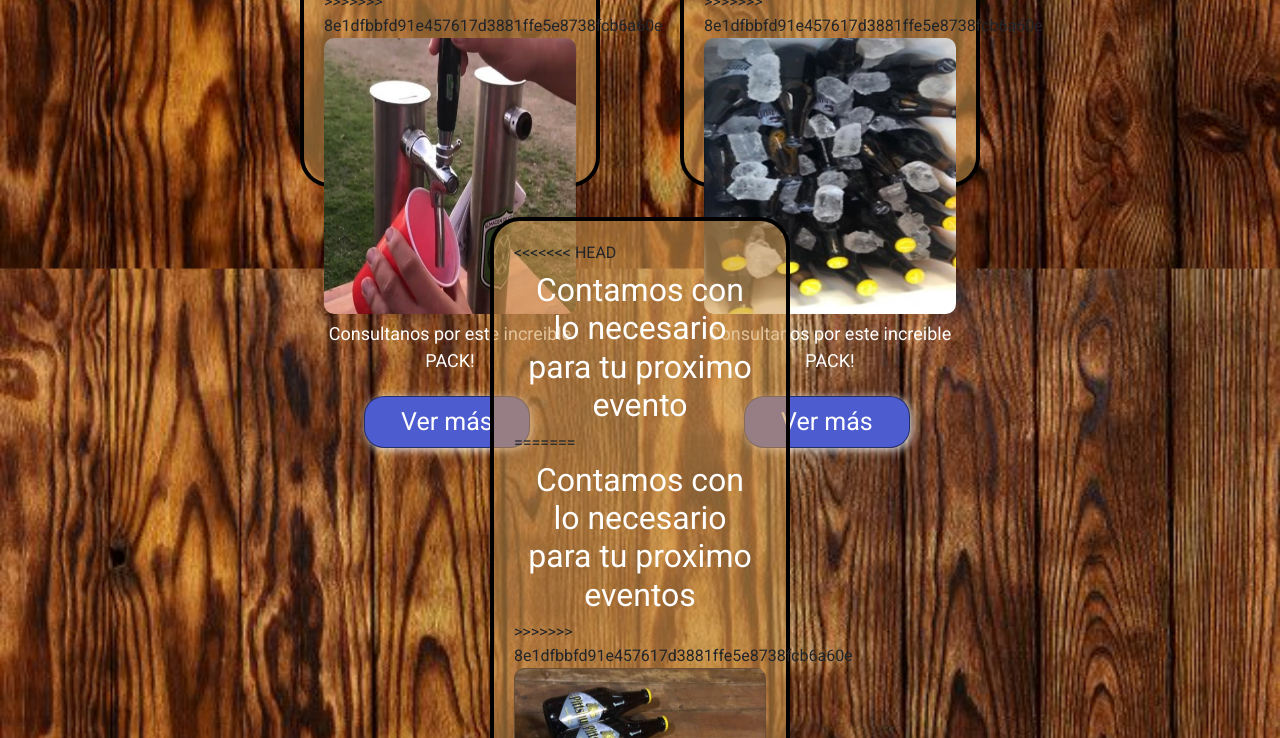
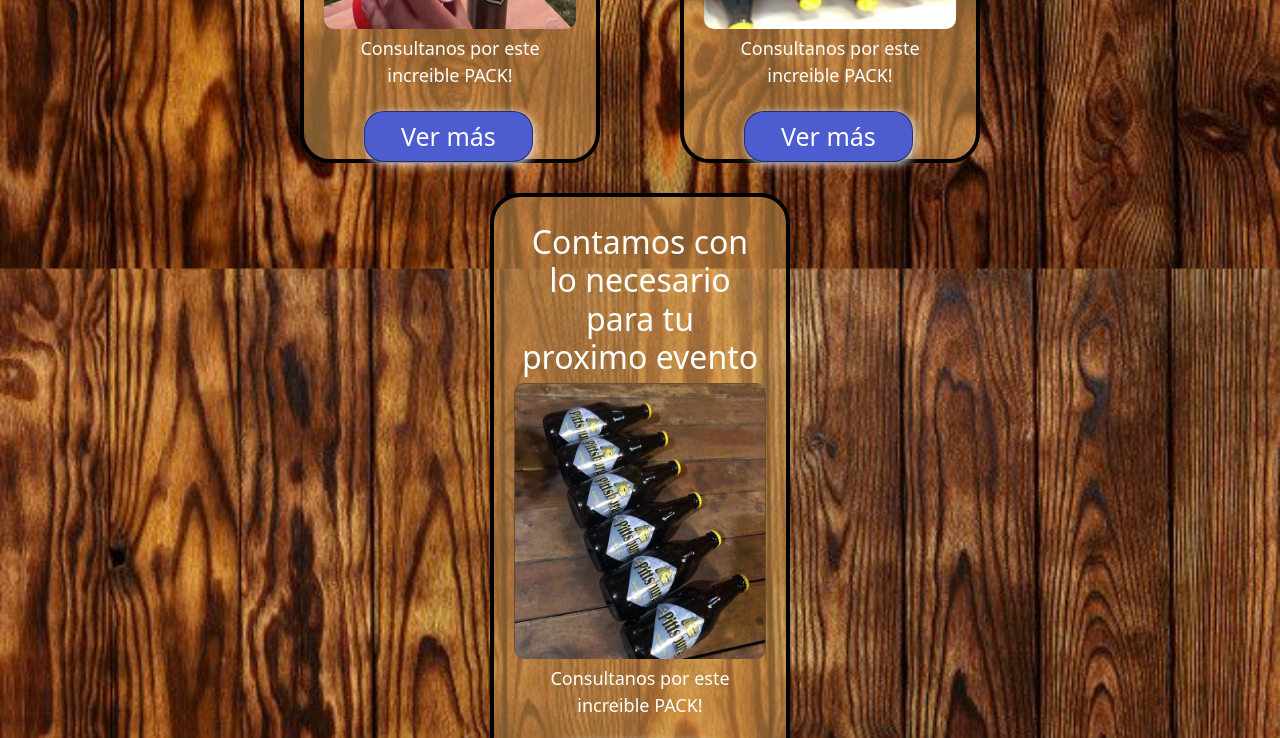
Before and after one commit to PioRamonSibat/pittsburg-birra-artesanal, a website: page index.html in a window 1280 px wide. Shown: the part 584-1322 px from the top of the page. Drawn offline with nearby package versions, Linux system fonts and the light colour scheme.

Commit message:
arreglo de estilos con sass sacando link de style

```diff
--- a/index.html
+++ b/index.html
@@ -10,11 +10,7 @@
     <link rel="shortcut icon" href="./imagenes/logo-pittsburg.png" type="image/x-icon">
     <link href="https://cdn.jsdelivr.net/npm/bootstrap@5.3.0-alpha1/dist/css/bootstrap.min.css" rel="stylesheet"
         integrity="sha384-GLhlTQ8iRABdZLl6O3oVMWSktQOp6b7In1Zl3/Jr59b6EGGoI1aFkw7cmDA6j6gD" crossorigin="anonymous">
-<<<<<<< HEAD
     <link rel="stylesheet" href="css/main.css">
-=======
-    <link rel="stylesheet" href="./css/estilo.css">
->>>>>>> 8e1dfbbfd91e457617d3881ffe5e8738fcb6a60e
     <title>Pittsburg</title>
 </head>
 
@@ -56,31 +52,19 @@
         <div class="container-lg">
             <div class="carta-index row">
                 <div class="col-3 tarjeta-imagen-texto">
-<<<<<<< HEAD
                     <h2>Contamos con lo necesario para tu proximo evento</h2>
-=======
-                    <h2>Contamos con lo necesario para tu proximo eventos</h2>
->>>>>>> 8e1dfbbfd91e457617d3881ffe5e8738fcb6a60e
                     <img src="./imagenes/foto2.jpg" alt="chopperVaso">
                     <p>Consultanos por este increible PACK! </p>
                     <button><a class="boton" href="./paginas/productos.html">Ver más</a></button>
                 </div>
                 <div class="col-3 tarjeta-imagen-texto">
-<<<<<<< HEAD
                     <h2>Contamos con lo necesario para tu proximo evento</h2>
-=======
-                    <h2>Contamos con lo necesario para tu proximo eventos</h2>
->>>>>>> 8e1dfbbfd91e457617d3881ffe5e8738fcb6a60e
                     <img src="./imagenes/foto1.jpg" alt="hieloBot">
                     <p>Consultanos por este increible PACK! </p>
                     <button><a class="boton" href="./paginas/productos.html">Ver más</a></button>
                 </div>
                 <div class="col-3 tarjeta-imagen-texto">
-<<<<<<< HEAD
                     <h2>Contamos con lo necesario para tu proximo evento</h2>
-=======
-                    <h2>Contamos con lo necesario para tu proximo eventos</h2>
->>>>>>> 8e1dfbbfd91e457617d3881ffe5e8738fcb6a60e
                     <img src="./imagenes/foto3.jpeg" alt="botellas">
                     <p>Consultanos por este increible PACK! </p>
                     <button><a class="boton" href="./paginas/productos.html">Ver más</a></button>
--- a/scss/paginas/index.scss
+++ b/scss/paginas/index.scss
@@ -0,0 +1,71 @@
+#imagenFondoIndex{
+    background-image: url(../imagenes/textura-fondo-home.jpg);
+    background-repeat: no-repeat;
+    background-attachment: fixed;
+    background-size: cover;
+}
+.contenedor-index h1{
+    margin: 15px;
+    justify-content: center;
+    text-align: center;
+    display:flex;
+    font-size: 45px;
+    color: #fff;
+}
+.carta-index{
+    justify-content: center;
+    margin: 15px 10px;
+    padding: 15px;
+    display: flex;
+    flex-direction: row;
+    flex-wrap: wrap;
+}
+
+.tarjeta-imagen-texto{
+    margin: 15px 40px;
+    border: 4px solid #000000;
+    border-radius: 30px;
+    padding: 20px;
+    width: 300px;
+    height: 600px;
+    background-color:#ce964d92;
+}
+.tarjeta-imagen-texto h2{
+    margin: 6px;
+    justify-content: center;
+    text-align: center;
+    display:flex;
+    color: #fff;
+}
+.tarjeta-imagen-texto p{
+    color: #fff;
+    padding: 6px 4px;
+    font-size: large;
+    justify-content: center;
+    text-align: center;
+}
+.tarjeta-imagen-texto img{
+    width: 100%;
+    height: 50%;
+    border-radius: 10px;
+}
+.tarjeta-imagen-texto button{
+    margin: 5px 40px;
+    padding: 6px 36px;
+    color: #ffffffe0;
+    background-color: #4d5cce;
+    border-radius: 20px;
+    border: 1px solid rgba(0,0,0,0.5);
+    box-shadow: 2px 2px 10px;
+    justify-content: center;
+    display: flex;
+}
+.tarjeta-imagen-texto button a{
+    text-decoration: none;
+    color: #fff;
+    font-size: 25px;
+    font-style: bold;
+}
+.tarjeta-imagen-texto button:hover{
+    background-color: #38449b;
+}
```
Also changed, not shown: css/main.css, scss/layout/general/colores.scss (renamed from scss/layout/general/generales-colores.scss).
